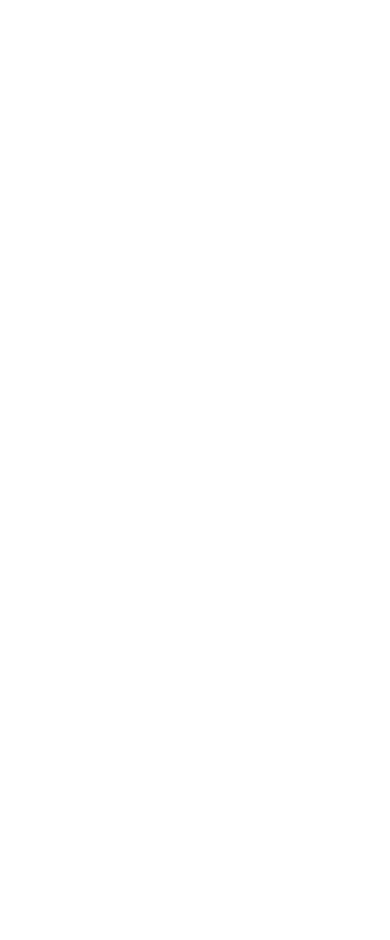
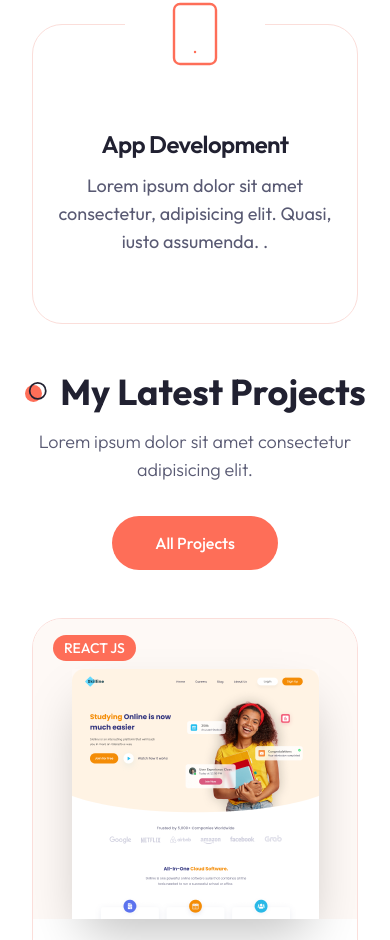
Before and after one commit to premvarma2002/nextjs-shadcn.ui-portfolio, a Next.js app: page / in a window 390 px wide. Shown: the part 2478-3418 px from the top of the page. Built offline with nearby package versions, Linux system fonts and the light colour scheme.

Commit message:
projects section append

```diff
--- a/app/globals.css
+++ b/app/globals.css
@@ -89,3 +89,9 @@
 .badge  {
   @apply z-10 w-[200px] h-[68px] bg-white dark:backdrop-blur-[44px] shadow-2xl p-4 rounded-[10px] flex items-center gap-x-4 ;
 }
+
+ /* swiper bullets styles  */
+ .swiper-horizontal > .section-pagination-bullets .swiper-pagination-bullet,
+ .swiper-pagination-horizontal.swiper-pagination-bullets .swiper-pagination-bullet {
+  @apply bg-primary;
+ }
--- a/app/page.jsx
+++ b/app/page.jsx
@@ -1,12 +1,16 @@
 //Components
 import Hero from '@/components/Hero'
 import About from '@/components/About'
+import Services from '@/components/ui/Services'
+import Work from '@/components/Work'
 
 export default function Home() {
   return (
 <main>
   <Hero/>
   <About/>
+  <Services/>
+  <Work/>
 </main>
   )
 }
--- /dev/null
+++ b/components/ProjectCard.jsx
@@ -0,0 +1,43 @@
+import Link from "next/link";
+import Image from "next/image";
+import { Card, CardHeader } from "./ui/card";
+import { Github, Link2Icon } from "lucide-react";
+import { Badge } from "./ui/Badge";
+
+const ProjectCard = ({ project }) => {
+  return (
+    <Card className="group overflow-hidden relative">
+      <CardHeader className="p-0">
+        {/* image  */}
+        <div className="relative w-full h-[300px] flex  items-center justify-center bg-tertiary dark:bg-secondary/40 xl:bg-work_project_bg_light xl:dark:bg-work_project_bg_dark xl:bg-[110%] xl:bg-no-repeat">
+          <Image
+            className="absolute bottom-0 shadow-2xl"
+            src={project.image}
+            width={247}
+            height={250}
+            alt=""
+            priority
+          />
+          {/* btn links */}
+          <div>
+            <Link
+              href={project.link}
+              className="bg-secondary w-[54px] h-[54px] rounded-full flex justify-center items-center scale-0 opacity-0 group-hover:scale-100 group-hover:opacity-100 transition-all duration-200"
+            >
+              <Link2Icon className="text-white" />
+            </Link>
+          </div>
+        </div>
+      </CardHeader>
+      <div className="h-full px-8 py-6">
+        <Badge className="uppercase text-sm font-medium mb-2 absolute top-4 left-5">
+          {project.category}
+        </Badge>
+        <h4 className="h4 mb-1">{project.name}</h4>
+        <p className="text-muted-foreground text-lg">{project.description}</p>
+      </div>
+    </Card>
+  );
+};
+
+export default ProjectCard;
--- /dev/null
+++ b/components/Work.jsx
@@ -0,0 +1,121 @@
+"use client";
+import Link from "next/link";
+import { Button } from "./ui/button";
+
+// import swiper react components
+import { Swiper, SwiperSlide } from "swiper/react";
+
+// import swiper styles
+import "swiper/css";
+import "swiper/css/pagination";
+
+// import required modules
+import { Pagination } from "swiper/modules";
+
+// components
+import ProjectCard from "./ProjectCard";
+
+
+const projectData = [
+  {
+    image: "/work/3.png",
+    category: "react js",
+    name: "Nexa Website",
+    description:
+      "Lorem ipsum, dolor sit amet consectetur a necessitatibus eveniet est tenetur quisquam dolore",
+    link: "/",
+    github: "/",
+  },
+  {
+    image: "/work/1.png",
+    category: "next js",
+    name: "Solestice Website",
+    description:
+      "Lorem ipsum, dolor sit amet consectetur a necessitatibus eveniet est tenetur quisquam dolore",
+    link: "/",
+    github: "/",
+  },
+  {
+    image: "/work/2.png",
+    category: "Html CSS",
+    name: "Lumina Website",
+    description:
+      "Lorem ipsum, dolor sit amet consectetur a necessitatibus eveniet est tenetur quisquam dolore",
+    link: "/",
+    github: "/",
+  },
+  {
+    image: "/work/2.png",
+    category: "Html CSS",
+    name: "Evolve Website",
+    description:
+      "Lorem ipsum, dolor sit amet consectetur a necessitatibus eveniet est tenetur quisquam dolore",
+    link: "/",
+    github: "/",
+  },
+  {
+    image: "/work/4.png",
+    category: "react js",
+    name: "Ignite Website",
+    description:
+      "Lorem ipsum, dolor sit amet consectetur a necessitatibus eveniet est tenetur quisquam dolore",
+    link: "/",
+    github: "/",
+  },
+  {
+    image: "/work/4.png",
+    category: "react js",
+    name: "Envision Website",
+    description:
+      "Lorem ipsum, dolor sit amet consectetur a necessitatibus eveniet est tenetur quisquam dolore",
+    link: "/",
+    github: "/",
+  },
+  {
+    image: "/work/4.png",
+    category: "react js",
+    name: "Envision Website",
+    description:
+      "Lorem ipsum, dolor sit amet consectetur a necessitatibus eveniet est tenetur quisquam dolore",
+    link: "/",
+    github: "/",
+  },
+];
+
+const Work = () => {
+  return (
+    <section className="relative mb-12 xl:mb-48">
+      <div className="container mx-auto">
+        {/* text  */}
+        <div className="max-w-[400px] mx-auto xl:mx-0 text-center xl:text-left mb-12 xl:h-[400px] flex flex-col justify-center items-center xl:items-start">
+          <h2 className="section-title mb-4"> My Latest Projects</h2>
+          <p className="subtitle mb-8">
+            Lorem ipsum dolor sit amet consectetur adipisicing elit.
+          </p>
+          <Link href="/projects">
+            <Button>All Projects</Button>
+          </Link>
+        </div>
+        {/* slider  */}
+        <div className="xl:max-w-[1000px] xl:absolute right-0 top-0">
+          <Swiper className="h-[480px]" slidesPerView={1} breakpoints={{
+            640:{
+              slidesPerView: 2
+            }
+          }} spacebetween={30} modules={[Pagination]} pagination={{clickable: true}}>
+            {/* show only the first 4 projects for the slides  */}
+            {projectData.slice(0, 4).map((project, index) => {
+              return (
+                <SwiperSlide key={index}>
+                  <ProjectCard project={project}/>
+                </SwiperSlide>
+              );
+            })}
+          </Swiper>
+        </div>
+      </div>
+    </section>
+  );
+};
+
+export default Work;
--- /dev/null
+++ b/components/ui/Services.jsx
@@ -0,0 +1,54 @@
+import { Wand2,  MonitorSmartphone, Smartphone } from "lucide-react";
+;
+
+import {
+  Card,
+  CardContent,
+  CardDescription,
+  CardHeader,
+  CardTitle,
+} from "./card";
+
+const servicesData = [
+    {
+        icon: <Wand2 size={72} strokeWidth={0.8} />,
+        title: 'Web Design',
+        description: 'Lorem ipsum dolor sit amet consectetur, adipisicing elit. Quasi, iusto assumenda. . '
+    },
+    {
+        icon: <MonitorSmartphone size={72} strokeWidth={0.8} />,
+        title: 'Web Development',
+        description: 'Lorem ipsum dolor sit amet consectetur, adipisicing elit. Quasi, iusto assumenda. . '
+    },
+    {
+        icon: <Smartphone className="  " size={72} strokeWidth={0.8} />,
+        title: 'App Development',
+        description: 'Lorem ipsum dolor sit amet consectetur, adipisicing elit. Quasi, iusto assumenda. . '
+    },
+]
+
+const Services = () => {
+  return <section className="mb-12 xl:mb-36">
+    <div className="container mx-auto">
+        <h2 className="section-title mb-12 xl:mb-24 text-center mx-auto">My Services</h2>
+        {/* grid items  */}
+        <div className="grid xl:grid-cols-3 justify-center gap-y-12 xl:gap-y-24 xl:gap-x-8">
+            {servicesData.map((item, index)=> {
+                return (
+                    <Card className='w-full max-w-[424px] h-[300px] flex flex-col pt-16 pb-18 justify-center items-center relative' key={index}>
+                        <CardHeader className='text-primary absolute -top-[60px]'>
+                            <div className="w-[140px] h-[90px] bg-white dark:bg-background flex justify-center items-center">{item.icon}</div>
+                        </CardHeader>
+                        <CardContent className='text-center'>
+                              <CardTitle className='mb-4'>{item.title}</CardTitle>
+                              <CardDescription className='text-lg'>{item.description}</CardDescription>
+                        </CardContent>
+                         </Card>
+                )
+            })}
+        </div>
+    </div>
+  </section>
+};
+
+export default Services;
--- a/components/ui/card.jsx
+++ b/components/ui/card.jsx
@@ -5,7 +5,7 @@
 const Card = React.forwardRef(({ className, ...props }, ref) => (
   <div
     ref={ref}
-    className={cn("rounded-lg border bg-card text-card-foreground shadow-sm", className)}
+    className={cn("rounded-[30px] border bg-background text-card-foreground", className)}
     {...props} />
 ))
 Card.displayName = "Card"
--- a/tailwind.config.js
+++ b/tailwind.config.js
@@ -86,6 +86,8 @@
         about_shape_dark: 'url(/about/shape-dark.svg)',
         dots_light: 'url(/dots-light.svg)',
         dots_dark: 'url(/dots-dark.svg)',
+        work_project_bg_light: 'url(/work/project-bg-light.png)',
+        work_project_bg_dark: 'url(/work/project-bg-dark.png)',
       }
     },
   },
```
